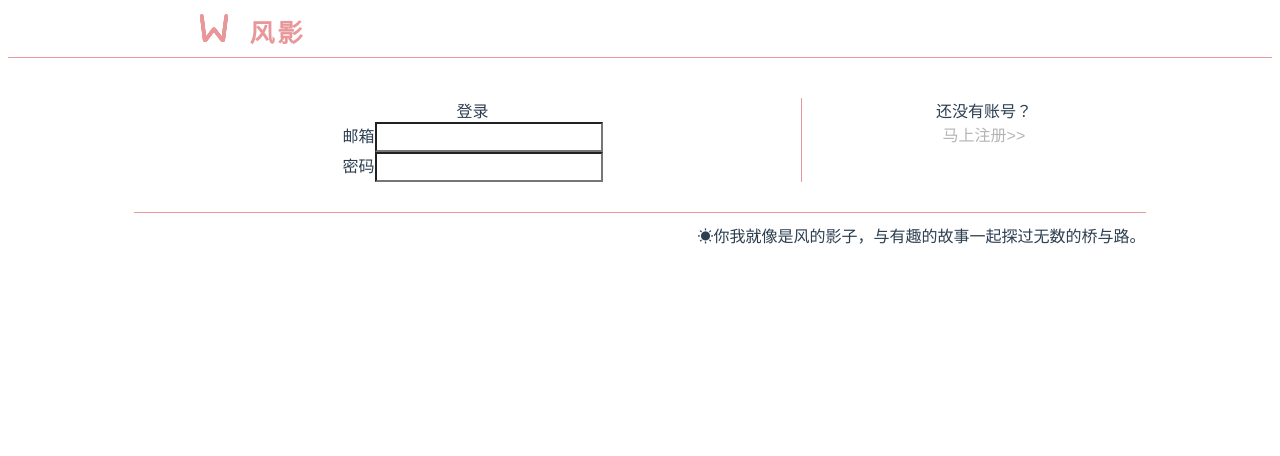
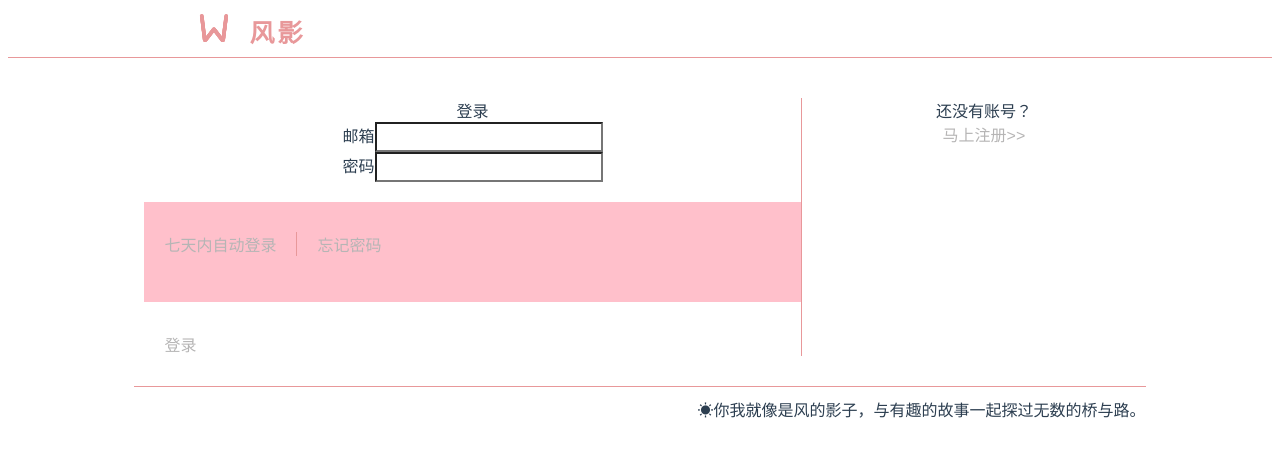
Before and after one commit to LovelyLareina/saimoe, a Vue app: page /#/login in a window 1280 px wide. Shown: the top 456 px of the page. Built offline with nearby package versions, Linux system fonts and the light colour scheme.

Commit message:
页面ui调整

```diff
--- a/src/components/registerAndLogin/login.vue
+++ b/src/components/registerAndLogin/login.vue
@@ -8,15 +8,24 @@
     </div>
     <div class="fy-main">
       <div class="fy-main-left">
-        <p>登录</p>
-        <div class="fy-register-form" v-for="(val, idx) in dataList" :key="idx">
+        <p>{{isLogin ? '登录' : '找回密码'}}</p>
+        <div v-show="isLogin" class="fy-register-form" v-for="(val, idx) in dataList" :key="idx">
           <span>{{val}}</span>
           <input type="text">
         </div>
+        <div v-show="!isLogin" class="fy-register-form">
+          <span>请输入您在风影的注册邮箱</span>
+          <input type="text">
+        </div>
+        <div class="fy-tips" v-show="isLogin">
+          <a class="fy-login-btn fy-setlogin-btn">七天内自动登录</a>
+          <a class="fy-login-btn fy-forget-btn" @click="forgetPsw">忘记密码</a>
+        </div>
+        <a class="fy-login-btn fy-setlogin-btn">{{isLogin ? '登录' : '重设密码'}}</a>
       </div>
       <div class="fy-main-right">
         <p>还没有账号？</p>
-        <a class="fy-about-btn" @click="fylogin">马上注册>></a>
+        <a class="fy-about-btn" @click="fyRegister">马上注册>></a>
       </div>
     </div>
     <div class="fy-end">
@@ -29,7 +38,8 @@ export default {
   name: 'login',
   data () {
     return {
-      dataList: ['邮箱', '密码']
+      dataList: ['邮箱', '密码'],
+      isLogin: true
     }
   },
   created () {
@@ -37,7 +47,11 @@ export default {
   mounted () {
   },
   methods: {
-    fylogin () { // 立即登录
+    fyRegister () { // 立即注册
+      this.$router.push({path: 'register', params: {}})
+    },
+    forgetPsw () { // 忘记密码
+      this.isLogin = false
     }
   }
 }
@@ -45,4 +59,21 @@ export default {
 
 <style scoped>
   @import "../../assets/css/main.css";
+  .fy-tips{
+    margin-top: 20px;
+    background-color: pink;
+    height: 100px;
+    width: 100%;
+  }
+  .fy-login-btn{
+    float: left;
+    margin-left: 20px;
+    margin-top: 30px;
+  }
+  .fy-setlogin-btn{
+  }
+  .fy-forget-btn{
+    padding-left: 20px;
+    border-left: 1px solid #e8989a;
+  }
 </style>
--- a/src/components/registerAndLogin/register.vue
+++ b/src/components/registerAndLogin/register.vue
@@ -12,6 +12,7 @@
           <span>{{val}}</span>
           <input type="text">
         </div>
+        <a class="">创建用户</a>
       </div>
       <div class="fy-main-right">
         <p>已经有账号了？</p>
@@ -37,6 +38,7 @@ export default {
   },
   methods: {
     fylogin () { // 立即登录
+      this.$router.push({path: 'login', params: {}})
     }
   }
 }
```
